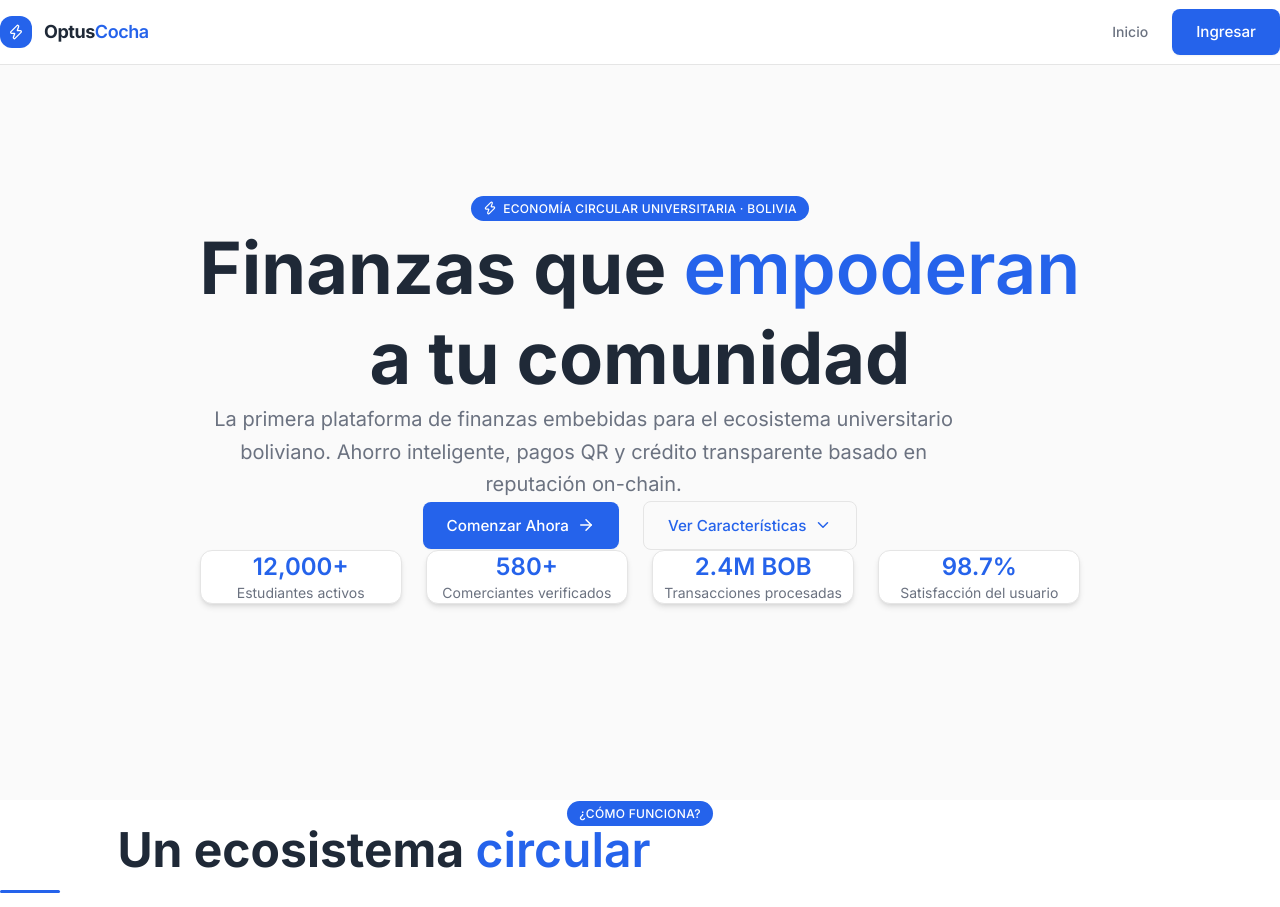
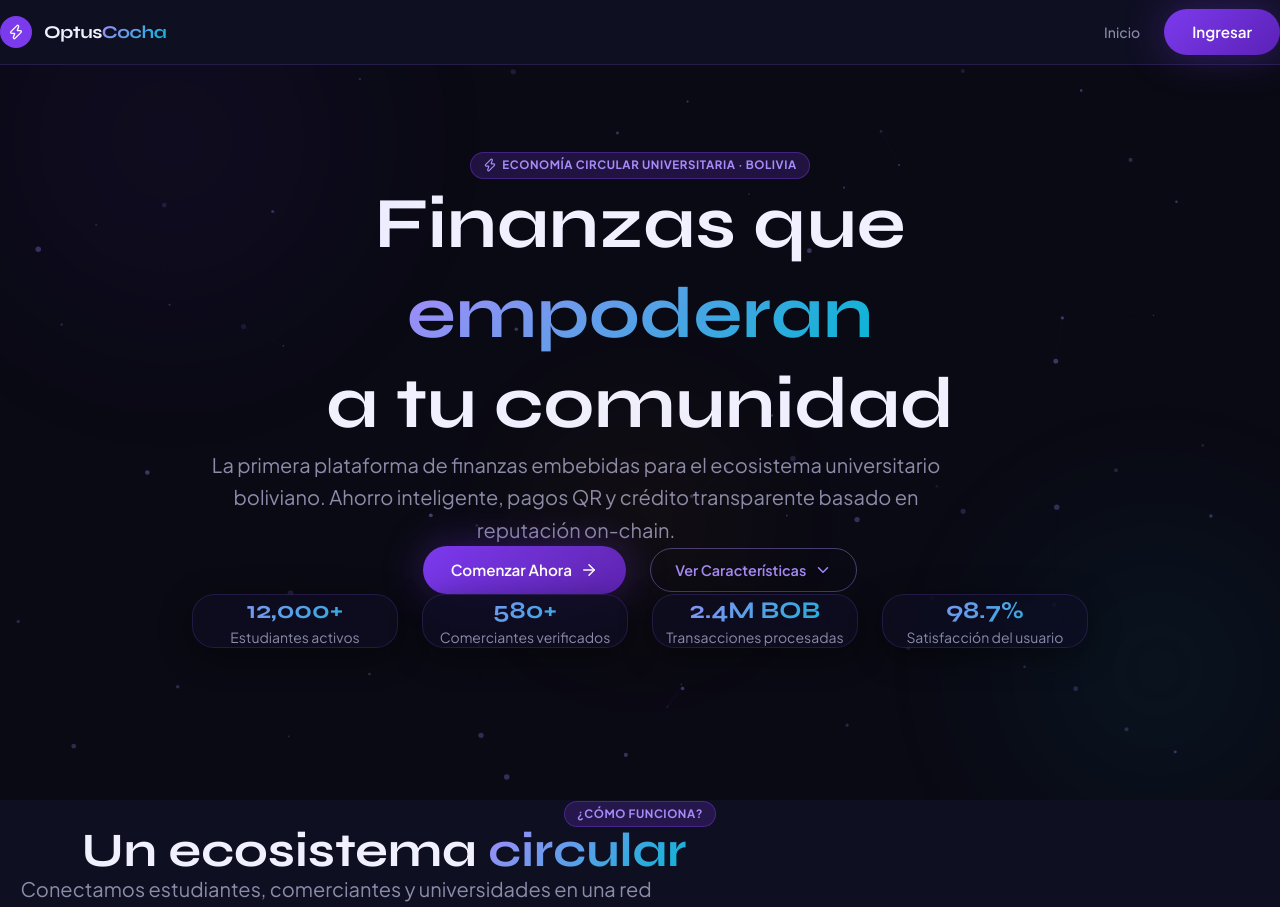
Before and after one commit to Optus-development-team/app-cohatech-optus, a Next.js app: page / in a window 1280 px wide. Shown: the top 907 px of the page. Built offline with nearby package versions, Linux system fonts and the light colour scheme.

Commit message:
feat: update layout

```diff
--- a/src/app/globals.css
+++ b/src/app/globals.css
@@ -1,172 +1,151 @@
 @import "tailwindcss";
 
-/* ────────────────────────────────────────────────────────────
-   OPTUSCOCHA DESIGN SYSTEM
-   Neo-Brutalism meets Clean-Tech Glow
-──────────────────────────────────────────────────────────── */
+@theme {
+  --color-primary: #7c3aed;
+  --color-primary-l: #a78bfa;
+  --color-primary-d: #5b21b6;
+  --color-accent: #06b6d4;
+  --color-accent-l: #67e8f9;
+  --color-gold: #f59e0b;
+  --color-gold-l: #fbbf24;
+  --color-success: #10b981;
+  --color-danger: #ef4444;
+  --color-bg: #0a0a14;
+  --color-surface: #0f0f22;
+  --color-surface-2: #13132a;
+  --color-border: rgba(139, 92, 246, 0.18);
+  --color-text: #f0f0ff;
+  --color-text-muted: #8b8baa;
+  --color-text-dim: #4a4a6a;
+
+  --font-heading: "Syne", sans-serif;
+  --font-body: "Plus Jakarta Sans", sans-serif;
+
+  --radius-sm: 8px;
+  --radius-md: 14px;
+  --radius-lg: 22px;
+  --radius-xl: 32px;
+}
 
 :root {
-  --color-bg:          #fafafa;
-  --color-surface:     #ffffff;
-  --color-surface-2:   #f5f5f5;
-  --color-border:      #e5e5e5;
-  --color-primary:     #2563eb;
-  --color-primary-l:   #3b82f6;
-  --color-primary-d:   #1d4ed8;
-  --color-accent:      #64748b;
-  --color-accent-l:    #94a3b8;
-  --color-gold:        #f59e0b;
-  --color-gold-l:      #fbbf24;
-  --color-success:     #059669;
-  --color-danger:      #dc2626;
-  --color-text:        #1f2937;
-  --color-text-muted:  #6b7280;
-  --color-text-dim:    #9ca3af;
-  --font-heading:      'Inter', system-ui, sans-serif;
-  --font-body:         'Inter', system-ui, sans-serif;
-  --radius-sm:  6px;
-  --radius-md:  8px;
-  --radius-lg:  12px;
-  --radius-xl:  16px;
-  --radius-full: 9999px;
-  --shadow-sm:   0 1px 2px 0 rgb(0 0 0 / 0.05);
-  --shadow-md:   0 4px 6px -1px rgb(0 0 0 / 0.1), 0 2px 4px -2px rgb(0 0 0 / 0.1);
-  --shadow-lg:   0 10px 15px -3px rgb(0 0 0 / 0.1), 0 4px 6px -4px rgb(0 0 0 / 0.1);
-  --shadow-xl:   0 20px 25px -5px rgb(0 0 0 / 0.1), 0 8px 10px -6px rgb(0 0 0 / 0.1);
+  --glow-primary: 0 0 40px rgba(124, 58, 237, 0.35);
+  --glow-accent: 0 0 40px rgba(6, 182, 212, 0.3);
+  --glow-gold: 0 0 30px rgba(245, 158, 11, 0.4);
+  --shadow-card: 0 8px 32px rgba(0, 0, 0, 0.45);
+  --shadow-float: 0 20px 60px rgba(0, 0, 0, 0.55);
 }
 
 *, *::before, *::after { box-sizing: border-box; margin: 0; padding: 0; }
-html { scroll-behavior: smooth; -webkit-tap-highlight-color: transparent; }
+
+html {
+  scroll-behavior: smooth;
+  -webkit-tap-highlight-color: transparent;
+}
+
 body {
   font-family: var(--font-body);
-  background-color: var(--color-bg);
-  color: var(--color-text);
+  background-color: #0a0a14; /* Forced dark bg */
+  color: #f0f0ff;
   min-height: 100dvh;
   overflow-x: hidden;
   -webkit-font-smoothing: antialiased;
-  line-height: 1.6;
 }
+
 ::-webkit-scrollbar { width: 4px; }
-::-webkit-scrollbar-track { background: var(--color-bg); }
-::-webkit-scrollbar-thumb { background: var(--color-primary); border-radius: 9999px; }
+::-webkit-scrollbar-track { background: #0a0a14; }
+::-webkit-scrollbar-thumb { background: #7c3aed; border-radius: 9999px; }
 
 .font-heading { font-family: var(--font-heading); }
 
-/* ── Clean Cards ── */
+/* ── Glassmorphism ── */
 .glass {
-  background: var(--color-surface);
-  border: 1px solid var(--color-border);
-  border-radius: var(--radius-lg);
-  box-shadow: var(--shadow-md);
-}
-.glass-strong {
-  background: var(--color-surface);
-  border: 1px solid var(--color-border);
-  border-radius: var(--radius-lg);
-  box-shadow: var(--shadow-lg);
+  background: rgba(15, 15, 34, 0.65);
+  backdrop-filter: blur(18px) saturate(160%);
+  -webkit-backdrop-filter: blur(18px) saturate(160%);
+  border: 1px solid rgba(139, 92, 246, 0.18);
+  border-radius: 22px;
+  box-shadow: 0 8px 32px rgba(0, 0, 0, 0.45);
 }
 
-/* ── Accent Text ── */
+.glass-strong {
+  background: rgba(19, 19, 42, 0.82);
+  backdrop-filter: blur(28px) saturate(180%);
+  -webkit-backdrop-filter: blur(28px) saturate(180%);
+  border: 1px solid rgba(139, 92, 246, 0.28);
+  border-radius: 22px;
+  box-shadow: 0 8px 32px rgba(0, 0, 0, 0.45), 0 0 40px rgba(124, 58, 237, 0.35);
+}
+
+/* ── Gradient Text ── */
 .gradient-text {
-  color: var(--color-primary);
-  font-weight: 600;
+  background: linear-gradient(135deg, #a78bfa 0%, #06b6d4 100%);
+  -webkit-background-clip: text;
+  -webkit-text-fill-color: transparent;
+  background-clip: text;
 }
+
 .gradient-text-gold {
-  color: var(--color-gold);
-  font-weight: 600;
+  background: linear-gradient(135deg, #fbbf24 0%, #f97316 100%);
+  -webkit-background-clip: text;
+  -webkit-text-fill-color: transparent;
+  background-clip: text;
 }
 
 /* ── Buttons ── */
 .btn-primary {
   display: inline-flex; align-items: center; justify-content: center; gap: 8px;
-  padding: 12px 24px;
-  background: var(--color-primary);
-  color: white; font-family: var(--font-body); font-weight: 500; font-size: 0.95rem;
-  border-radius: var(--radius-md); border: none; cursor: pointer;
-  transition: all 0.2s ease;
-  box-shadow: var(--shadow-sm);
+  padding: 12px 28px;
+  background: linear-gradient(135deg, #7c3aed 0%, #5b21b6 100%);
+  color: #fff; font-weight: 600; font-size: 0.95rem;
+  border-radius: 9999px; border: none; cursor: pointer;
+  transition: transform 0.2s ease, box-shadow 0.2s ease, filter 0.2s ease;
+  box-shadow: 0 0 40px rgba(124, 58, 237, 0.35);
 }
+
 .btn-primary:hover {
-  background: var(--color-primary-d);
-  box-shadow: var(--shadow-md);
-  transform: translateY(-1px);
+  transform: translateY(-2px) scale(1.02);
+  box-shadow: 0 0 50px rgba(124, 58, 237, 0.55);
+  filter: brightness(1.1);
 }
-.btn-primary:active { transform: translateY(0); }
-.btn-primary:disabled { opacity: 0.6; cursor: not-allowed; }
 
 .btn-ghost {
   display: inline-flex; align-items: center; justify-content: center; gap: 8px;
-  padding: 12px 24px; background: transparent; color: var(--color-primary);
-  font-family: var(--font-body); font-weight: 500; font-size: 0.95rem;
-  border-radius: var(--radius-md); border: 1px solid var(--color-border); cursor: pointer;
-  transition: all 0.2s ease;
-}
-.btn-ghost:hover {
-  background: var(--color-surface-2);
-  border-color: var(--color-primary);
-  transform: translateY(-1px);
+  padding: 10px 24px; background: transparent; color: #a78bfa;
+  font-weight: 600; font-size: 0.9rem;
+  border-radius: 9999px; border: 1.5px solid rgba(167, 139, 250, 0.4); cursor: pointer;
+  transition: all 0.25s ease;
 }
 
+.btn-ghost:hover { background: rgba(124, 58, 237, 0.12); border-color: #a78bfa; transform: translateY(-1px); }
+
 /* ── Cards ── */
-.card-hover {
-  transition: all 0.2s ease;
-  cursor: pointer;
-}
-.card-hover:hover {
-  transform: translateY(-2px);
-  box-shadow: var(--shadow-lg);
-}
-
-.border-gradient {
-  border: 1px solid var(--color-border);
-  border-radius: var(--radius-lg);
-}
+.card-hover { transition: transform 0.3s cubic-bezier(0.34, 1.56, 0.64, 1), box-shadow 0.3s ease; cursor: pointer; }
+.card-hover:hover { transform: translateY(-5px) scale(1.01); box-shadow: 0 20px 60px rgba(0, 0, 0, 0.55), 0 0 40px rgba(124, 58, 237, 0.35); }
 
 /* ── Badges ── */
 .badge {
-  display: inline-flex; align-items: center; gap: 6px; padding: 4px 12px;
-  border-radius: var(--radius-full); font-size: 0.75rem; font-weight: 500;
-  text-transform: uppercase; letter-spacing: 0.025em;
+  display: inline-flex; align-items: center; gap: 5px; padding: 4px 12px;
+  border-radius: 9999px; font-size: 0.72rem; font-weight: 700;
+  letter-spacing: 0.05em; text-transform: uppercase;
 }
-.badge-primary {
-  background: var(--color-primary);
-  color: white;
-}
-.badge-success {
-  background: var(--color-success);
-  color: white;
-}
-.badge-gold {
-  background: var(--color-gold);
-  color: white;
-}
+.badge-primary { background: rgba(124, 58, 237, 0.2); color: #a78bfa; border: 1px solid rgba(124, 58, 237, 0.4); }
+.badge-success { background: rgba(16, 185, 129, 0.15); color: #34d399; border: 1px solid rgba(16, 185, 129, 0.35); }
+.badge-gold    { background: rgba(245, 158, 11, 0.15); color: #fbbf24; border: 1px solid rgba(245, 158, 11, 0.35); }
 
 /* ── Input ── */
 .input-field {
-  width: 100%; padding: 12px 16px; background: var(--color-surface);
-  border: 1px solid var(--color-border); border-radius: var(--radius-md);
-  color: var(--color-text); font-family: var(--font-body); font-size: 0.95rem; outline: none;
+  width: 100%; padding: 14px 18px; background: rgba(10, 10, 20, 0.7);
+  border: 1.5px solid rgba(139, 92, 246, 0.18); border-radius: 14px;
+  color: #f0f0ff; font-size: 0.95rem; outline: none;
   transition: border-color 0.2s ease, box-shadow 0.2s ease;
 }
-.input-field::placeholder { color: var(--color-text-dim); }
-.input-field:focus {
-  border-color: var(--color-primary);
-  box-shadow: 0 0 0 3px rgba(37, 99, 235, 0.1);
-}
-
-/* ── Section ── */
-.section-divider {
-  width: 60px; height: 3px;
-  background: var(--color-primary);
-  border-radius: var(--radius-full);
-  margin: 16px 0;
-}
+.input-field:focus { border-color: #7c3aed; box-shadow: 0 0 0 3px rgba(124, 58, 237, 0.18); }
 
 /* ── Bottom Nav ── */
 .bottom-nav {
   position: fixed; bottom: 0; left: 0; right: 0; z-index: 50;
-  background: var(--color-surface);
-  border-top: 1px solid var(--color-border);
+  background: rgba(10, 10, 20, 0.9); backdrop-filter: blur(22px);
+  border-top: 1px solid rgba(139, 92, 246, 0.15);
   padding: 8px 0 max(8px, env(safe-area-inset-bottom));
 }
 
@@ -174,49 +153,33 @@ body {
 .mesh-canvas { position: fixed; top: 0; left: 0; width: 100%; height: 100%; z-index: 0; pointer-events: none; opacity: 0.55; }
 
 /* ────── ANIMATIONS ────── */
-@keyframes fadeInUp { from { opacity:0; transform:translateY(28px); } to { opacity:1; transform:translateY(0); } }
-.anim-fade-up { animation: fadeInUp 0.6s cubic-bezier(0.22,1,0.36,1) both; }
-.anim-fade-up-d1 { animation-delay:0.1s; } .anim-fade-up-d2 { animation-delay:0.2s; }
-.anim-fade-up-d3 { animation-delay:0.3s; } .anim-fade-up-d4 { animation-delay:0.4s; }
+@keyframes fadeInUp { from { opacity: 0; transform: translateY(28px); } to { opacity: 1; transform: translateY(0); } }
+.anim-fade-up { animation: fadeInUp 0.6s cubic-bezier(0.22, 1, 0.36, 1) both; }
+.anim-fade-up-d1 { animation-delay: 0.1s; } .anim-fade-up-d2 { animation-delay: 0.2s; }
+.anim-fade-up-d3 { animation-delay: 0.3s; } .anim-fade-up-d4 { animation-delay: 0.4s; }
 
-@keyframes fadeIn { from{opacity:0;} to{opacity:1;} }
+@keyframes fadeIn { from { opacity: 0; } to { opacity: 1; } }
 .anim-fade { animation: fadeIn 0.5s ease both; }
 
-@keyframes scaleIn { from{opacity:0;transform:scale(0.88);} to{opacity:1;transform:scale(1);} }
-.anim-scale-in { animation: scaleIn 0.45s cubic-bezier(0.34,1.56,0.64,1) both; }
-
-@keyframes pulseGlow { 0%,100%{box-shadow:0 0 20px rgba(124,58,237,0.3);} 50%{box-shadow:0 0 55px rgba(124,58,237,0.7);} }
+@keyframes pulseGlow { 0%, 100% { box-shadow: 0 0 20px rgba(124, 58, 237, 0.3); } 50% { box-shadow: 0 0 55px rgba(124, 58, 237, 0.7); } }
 .anim-pulse-glow { animation: pulseGlow 3s ease-in-out infinite; }
 
-@keyframes pulseGlowGold { 0%,100%{box-shadow:0 0 20px rgba(245,158,11,0.3);} 50%{box-shadow:0 0 55px rgba(245,158,11,0.7);} }
-.anim-pulse-glow-gold { animation: pulseGlowGold 2.5s ease-in-out infinite; }
+@keyframes pointsPop {
+  0% { opacity: 0; transform: translateY(0) scale(0.6); } 40% { opacity: 1; transform: translateY(-22px) scale(1.3); }
+  70% { opacity: 1; transform: translateY(-32px) scale(1); } 100% { opacity: 0; transform: translateY(-50px) scale(0.8); }
+}
+.anim-points-pop { animation: pointsPop 1.2s cubic-bezier(0.22, 1, 0.36, 1) forwards; pointer-events: none; }
 
-@keyframes floatY { 0%,100%{transform:translateY(0);} 50%{transform:translateY(-10px);} }
-.anim-float { animation: floatY 4s ease-in-out infinite; }
+@keyframes progressFill { from { width: 0%; } to { width: var(--progress-target, 70%); } }
+.anim-progress-fill { animation: progressFill 1.4s cubic-bezier(0.22, 1, 0.36, 1) 0.5s both; }
 
-@keyframes pointsPop {
-  0%{opacity:0;transform:translateY(0) scale(0.6);} 40%{opacity:1;transform:translateY(-22px) scale(1.3);}
-  70%{opacity:1;transform:translateY(-32px) scale(1);} 100%{opacity:0;transform:translateY(-50px) scale(0.8);}
-}
-.anim-points-pop { animation: pointsPop 1.2s cubic-bezier(0.22,1,0.36,1) forwards; pointer-events: none; }
+@keyframes gaugeArc { from { stroke-dashoffset: 440; } to { stroke-dashoffset: var(--gauge-offset, 100); } }
+.anim-gauge-fill { animation: gaugeArc 1.8s cubic-bezier(0.22, 1, 0.36, 1) 0.3s both; }
 
-@keyframes progressFill { from{width:0%;} to{width:var(--progress-target,70%);} }
-.anim-progress-fill { animation: progressFill 1.4s cubic-bezier(0.22,1,0.36,1) 0.5s both; }
-
-@keyframes gaugeArc { from{stroke-dashoffset:440;} to{stroke-dashoffset:var(--gauge-offset,100);} }
-.anim-gauge-fill { animation: gaugeArc 1.8s cubic-bezier(0.22,1,0.36,1) 0.3s both; }
-
-@keyframes shimmer { 0%{background-position:-400px 0;} 100%{background-position:400px 0;} }
-.skeleton { background:linear-gradient(90deg,rgba(255,255,255,0.03) 25%,rgba(255,255,255,0.08) 50%,rgba(255,255,255,0.03) 75%); background-size:800px 100%; animation:shimmer 1.4s infinite linear; border-radius:var(--radius-sm); }
-
-@keyframes scanLine { 0%{top:10%;} 100%{top:90%;} }
-.qr-scan-line { position:absolute; left:0; right:0; height:2px; background:linear-gradient(90deg,transparent,#7c3aed,#06b6d4,#7c3aed,transparent); box-shadow:0 0 12px rgba(124,58,237,0.8); animation:scanLine 2s ease-in-out infinite alternate; }
-.qr-corner { position:absolute; width:22px; height:22px; border-color:#a78bfa; border-style:solid; }
-.qr-corner.tl{top:0;left:0;border-width:3px 0 0 3px;border-radius:4px 0 0 0;}
-.qr-corner.tr{top:0;right:0;border-width:3px 3px 0 0;border-radius:0 4px 0 0;}
-.qr-corner.bl{bottom:0;left:0;border-width:0 0 3px 3px;border-radius:0 0 0 4px;}
-.qr-corner.br{bottom:0;right:0;border-width:0 3px 3px 0;border-radius:0 0 4px 0;}
-
-.stagger-children>*:nth-child(1){animation-delay:0s;} .stagger-children>*:nth-child(2){animation-delay:0.08s;}
-.stagger-children>*:nth-child(3){animation-delay:0.16s;} .stagger-children>*:nth-child(4){animation-delay:0.24s;}
-.stagger-children>*:nth-child(5){animation-delay:0.32s;} .stagger-children>*:nth-child(6){animation-delay:0.4s;}
+@keyframes scanLine { 0% { top: 10%; } 100% { top: 90%; } }
+.qr-scan-line { position: absolute; left: 0; right: 0; height: 2px; background: linear-gradient(90deg, transparent, #7c3aed, #06b6d4, #7c3aed, transparent); box-shadow: 0 0 12px rgba(124, 58, 237, 0.8); animation: scanLine 2s ease-in-out infinite alternate; }
+.qr-corner { position: absolute; width: 22px; height: 22px; border-color: #a78bfa; border-style: solid; }
+.qr-corner.tl { top: 0; left: 0; border-width: 3px 0 0 3px; border-radius: 4px 0 0 0; }
+.qr-corner.tr { top: 0; right: 0; border-width: 3px 3px 0 0; border-radius: 0 4px 0 0; }
+.qr-corner.bl { bottom: 0; left: 0; border-width: 0 0 3px 3px; border-radius: 0 0 0 4px; }
+.qr-corner.br { bottom: 0; right: 0; border-width: 0 3px 3px 0; border-radius: 0 0 4px 0; }
--- a/src/app/layout.tsx
+++ b/src/app/layout.tsx
@@ -1,6 +1,7 @@
 import type { Metadata } from 'next';
 import './globals.css';
 import Providers from '@/providers/Providers';
+import MeshBackground from '@/components/MeshBackground';
 
 export const metadata: Metadata = {
   title: 'OptusCocha — Finanzas Universitarias Bolivia',
@@ -13,11 +14,23 @@ export default function RootLayout({ children }: { children: React.ReactNode })
       <head>
         <link rel="preconnect" href="https://fonts.googleapis.com" />
         <link rel="preconnect" href="https://fonts.gstatic.com" crossOrigin="anonymous" />
-        <link href="https://fonts.googleapis.com/css2?family=Inter:wght@300;400;500;600;700&display=swap" rel="stylesheet" />
+        <link href="https://fonts.googleapis.com/css2?family=Syne:wght@400;600;700;800&family=Plus+Jakarta+Sans:wght@300;400;500;600;700&display=swap" rel="stylesheet" />
         <meta name="viewport" content="width=device-width, initial-scale=1.0, maximum-scale=1.0, user-scalable=no" />
-        <meta name="theme-color" content="#2563eb" />
+        <meta name="theme-color" content="#0a0a14" />
       </head>
       <body>
+        {/* Ambient glow orbs */}
+        <div className="fixed inset-0 z-0 pointer-events-none overflow-hidden" aria-hidden="true">
+          <div className="absolute top-[-20%] left-[-10%] w-[600px] h-[600px] rounded-full opacity-[0.07]"
+            style={{ background: 'radial-gradient(circle, #7c3aed, transparent 70%)', filter: 'blur(60px)' }} />
+          <div className="absolute bottom-[-15%] right-[-10%] w-[500px] h-[500px] rounded-full opacity-[0.07]"
+            style={{ background: 'radial-gradient(circle, #06b6d4, transparent 70%)', filter: 'blur(60px)' }} />
+          <div className="absolute top-[40%] left-[50%] -translate-x-1/2 w-[400px] h-[400px] rounded-full opacity-[0.04]"
+            style={{ background: 'radial-gradient(circle, #f59e0b, transparent 70%)', filter: 'blur(50px)' }} />
+        </div>
+
+        <MeshBackground />
+
         <Providers>
           {children}
         </Providers>
```
